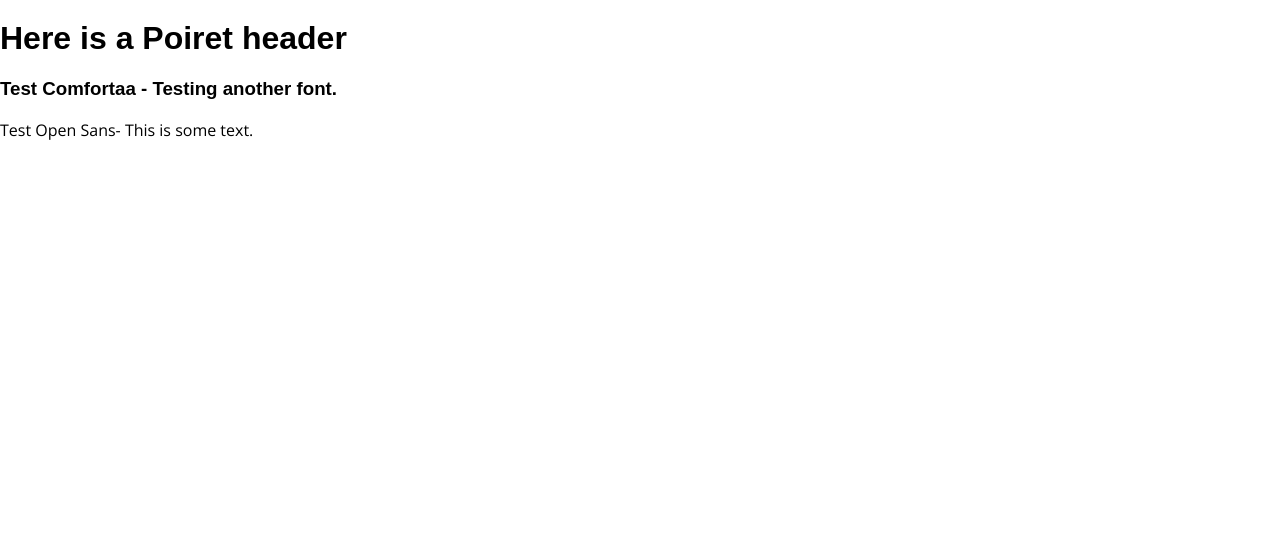
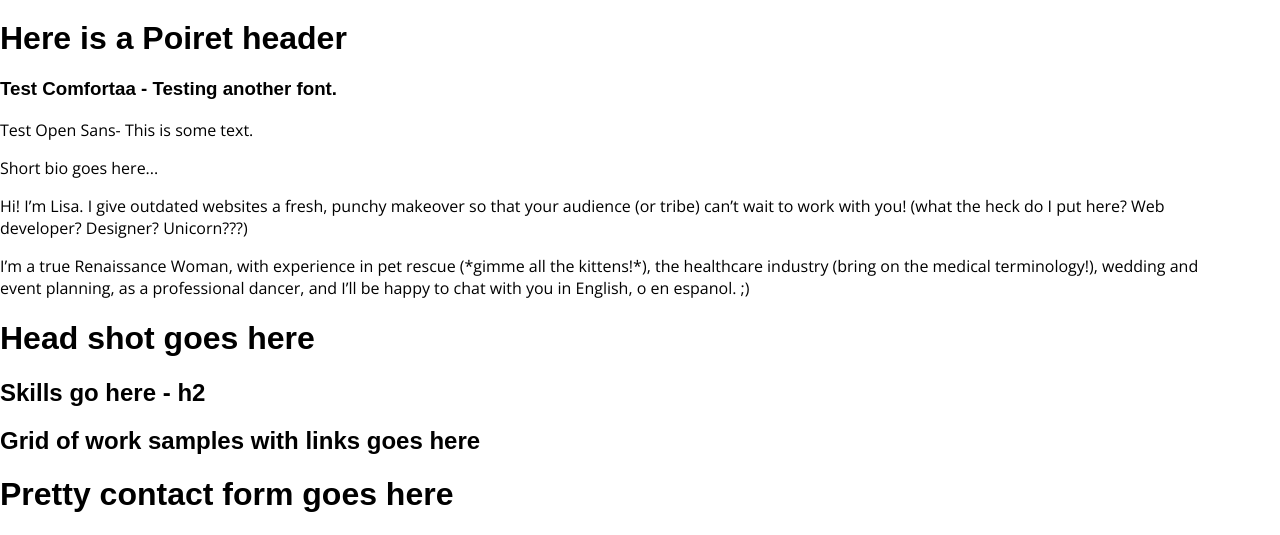
Before and after one commit to noob2017/101-milestone, a plain HTML site: page index.html in a window 1280 px wide. Shown: the part 423-958 px from the top of the page. Before the commit the page ends 800 px from the top, so only its background shows below. Drawn offline with nearby package versions, Linux system fonts and the light colour scheme; a web font is replaced by a local one.

Commit message:
Fleshing out HTML content.

```diff
--- a/index.html
+++ b/index.html
@@ -3,7 +3,7 @@
 <html>
     <head>
     	<meta charset="utf-8">
-        <title>Lisa Paladin - Web Developer</title>
+        <title>Lisa Paladin | Web Developer</title>
         <link rel="stylesheet" href="css/normalize.css">
 			<link rel="stylesheet" href="css/main.css">
 			<!-- FONTS GO HERE -->
@@ -32,9 +32,37 @@
             </div>
         </header>
         <main>
-    		<h1>Here is a Poiret header</h1>
-            <h3>Test Comfortaa - Testing another font.</h3>
-            <p>Test Open Sans- This is some text.</p>
+            <section id="about">
+                <div class="full-width">
+                	<h1>Here is a Poiret header</h1>
+                    <h3>Test Comfortaa - Testing another font.</h3>
+                    <p>Test Open Sans- This is some text.</p>
+                    <p>Short bio goes here...</p>
+                    <p>Hi! I’m Lisa. I give outdated websites a fresh, punchy makeover so that your audience (or tribe) can’t wait to work with you! (what the heck do I put here? Web developer? Designer? Unicorn???)</p>
+                    <p>I’m a true Renaissance Woman, with experience in pet rescue (*gimme all the kittens!*), the healthcare industry (bring on the medical terminology!), wedding and event planning, as a professional dancer, and I’ll be happy to chat with you in English, o en espanol. ;) </p>
+                    <h1>Head shot goes here</h1>
+                    <h2>Skills go here - h2</h2>
+
+                </div>
+            </section>
+            <section id="work">
+                <div class="full-width">
+                    <h2>Grid of work samples with links goes here</h2>
+                </div>
+            </section>
+            <section id="work">
+                <div class="full-width">
+
+                </div>
+            </section>
+            <section id="contact">
+                <div class="full-width">
+                    <h1>Pretty contact form goes here</h1>
+                </div>
+            </section>
+            <footer>
+
+            </footer>
     	</main>
     </body>
 </html>
```
